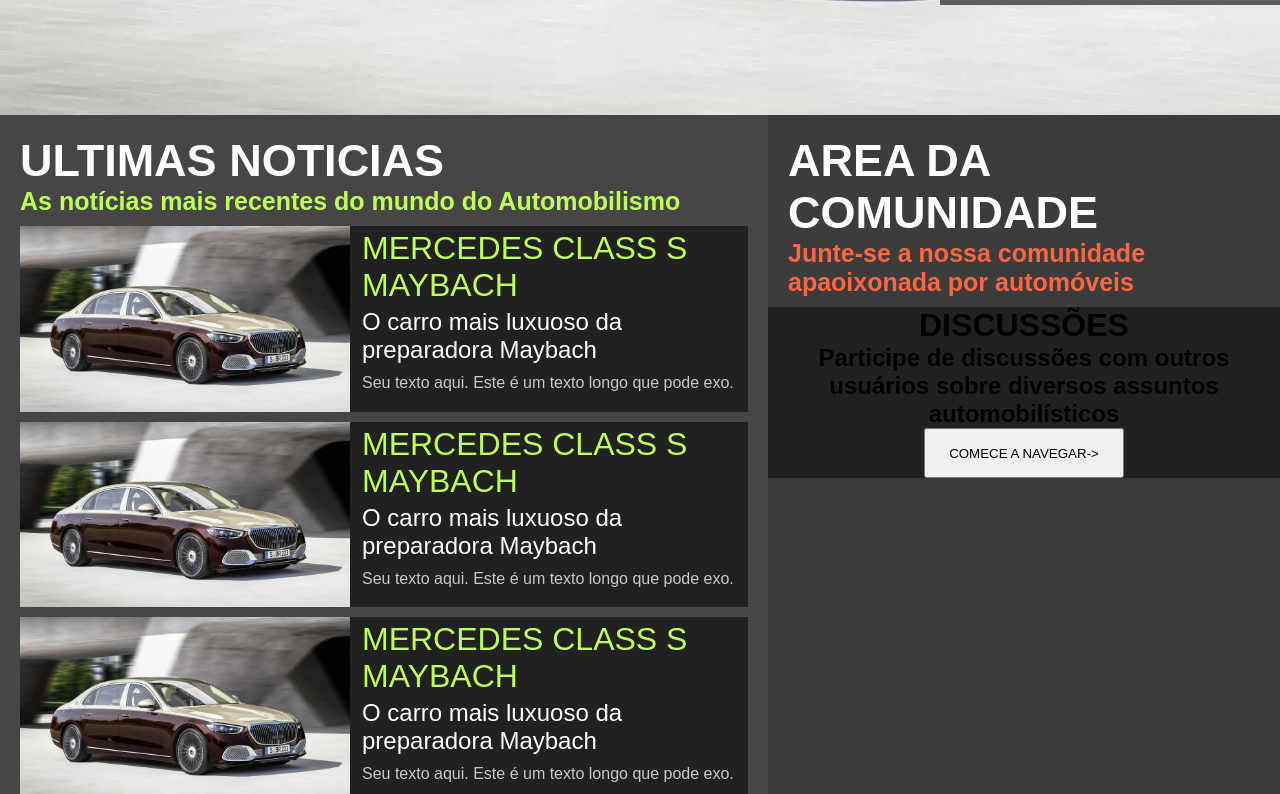
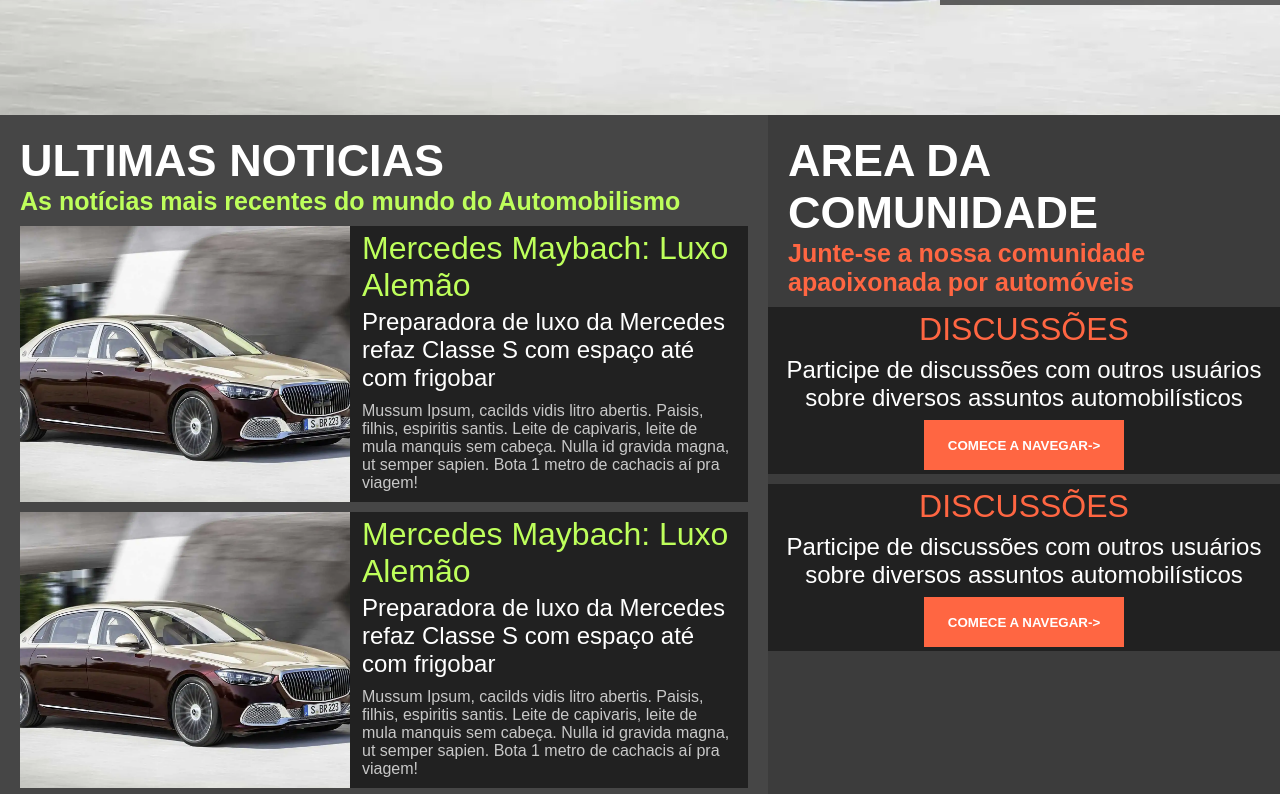
Before and after one commit to Gabriel-Te/autotrend, a React (Create React App) app: page / in a window 1280 px wide. Shown: the part 766-1560 px from the top of the page. Built offline with nearby package versions, Linux system fonts and the light colour scheme; a web font is replaced by a local one.

Commit message:
news e banner dinamicos por props

```diff
--- a/src/components/News/news.js
+++ b/src/components/News/news.js
@@ -1,17 +1,18 @@
-import fotonoticia from '../../img/fotoBanner.png'
+
 import styles from './news.module.css'
 
-function News () {
+function News (props) {
     return(
     <div className={styles.noticia}>
-        <img src={fotonoticia} alt="" />
+    <a href="#">
+        <img src={props.fotonoticia} alt="" />
 
             <div class={styles.columm}>
-            <h1>MERCEDES CLASS S MAYBACH</h1>
-                <h2>O carro mais luxuoso da preparadora Maybach</h2>
-                <p>Seu texto aqui. Este é um texto longo que pode exo.</p>
+            <h1>{props.titulo}</h1>
+                <h2>{props.subtitulo}</h2>
+                <p>{props.conteudo}</p>
             </div>
-
+            </a>
     </div>
     )
 }
--- a/src/components/News/news.module.css
+++ b/src/components/News/news.module.css
@@ -1,11 +1,13 @@
-.noticia{
+.noticia a{
     display: flex;
     background-color: #212121;
     margin: 10px 20px 10px 20px;
+    text-decoration: none;
 }
 
 .noticia img{
-    width: 330px;
+    min-width: 330px;
+    max-width: 330px;
     object-fit: cover; /* Manter proporções da imagem */
 }
 
--- a/src/components/News/newsArea.js
+++ b/src/components/News/newsArea.js
@@ -1,5 +1,6 @@
 import News from './news'
 import styles from './newsArea.module.css'
+import fotonoticia from '../../img/fotoBanner.png'
 
 function NewsArea () {
     return (
@@ -7,9 +8,24 @@
         <h1 className={styles.titulo}>ULTIMAS NOTICIAS</h1>
         <h2 className={styles.subtitulo}>As notícias mais recentes do mundo do Automobilismo</h2>
 
-        < News/>
-        < News/>
-        < News/>
+        < News
+                fotonoticia={fotonoticia}
+        titulo='Mercedes Maybach: Luxo Alemão'
+        subtitulo='Preparadora de luxo da Mercedes refaz Classe S com espaço até com frigobar'
+        conteudo='Mussum Ipsum, cacilds vidis litro abertis.  Paisis, filhis, espiritis santis. Leite de capivaris, leite de mula manquis sem cabeça. Nulla id gravida magna, ut semper sapien. Bota 1 metro de cachacis aí pra viagem!'
+        />
+        < News
+        fotonoticia={fotonoticia}
+        titulo='Mercedes Maybach: Luxo Alemão'
+        subtitulo='Preparadora de luxo da Mercedes refaz Classe S com espaço até com frigobar'
+        conteudo='Mussum Ipsum, cacilds vidis litro abertis.  Paisis, filhis, espiritis santis. Leite de capivaris, leite de mula manquis sem cabeça. Nulla id gravida magna, ut semper sapien. Bota 1 metro de cachacis aí pra viagem!'
+        />
+        < News
+        fotonoticia={fotonoticia}
+        titulo='Mercedes Maybach: Luxo Alemão'
+        subtitulo=' espaço até com frigobar'
+        conteudo='Mussum Ipsum, cacilds vidis litro abertis.  Paisis, filhis, espiritis santis. Leite de capivaris, leite de mula manquis sem cabeça. Nulla id gravida magna, ut semper sapien. Bota 1 metro de cachacis aí pra viagem!'
+        />
         </div>
     )
 }
--- a/src/components/Social/SocialArea.js
+++ b/src/components/Social/SocialArea.js
@@ -11,6 +11,8 @@
             <h2 className={styles.subtitulo}>Junte-se a nossa comunidade apaoixonada por automóveis</h2>
 
             < SocialButton/>
+
+            < SocialButton/>
         </div>
     )
 }
--- a/src/components/Social/socialButton.module.css
+++ b/src/components/Social/socialButton.module.css
@@ -10,11 +10,16 @@
 
 .titulo{
     text-align: center;
-
+    color: #FF6642;
+    font-weight: 500;
+    padding: 4px 0px 4px 0px;
 }
 
 .subtitulo{
     text-align: center;
+    color: #FFF;
+    font-weight: 300;
+    padding: 4px 0px 4px 0px;
 }
 
 .botao{
@@ -22,4 +27,11 @@
     width: 200px;
     align-items: center;
     font-family: 'Inria Sans', sans-serif;
+    margin: 4px 0px 4px 0px;
+    text-decoration: none;
+    cursor: pointer;
+    color: #FFF;
+    background-color: #FF6642;
+    border: none;
+    font-weight: 700;
 }
```
